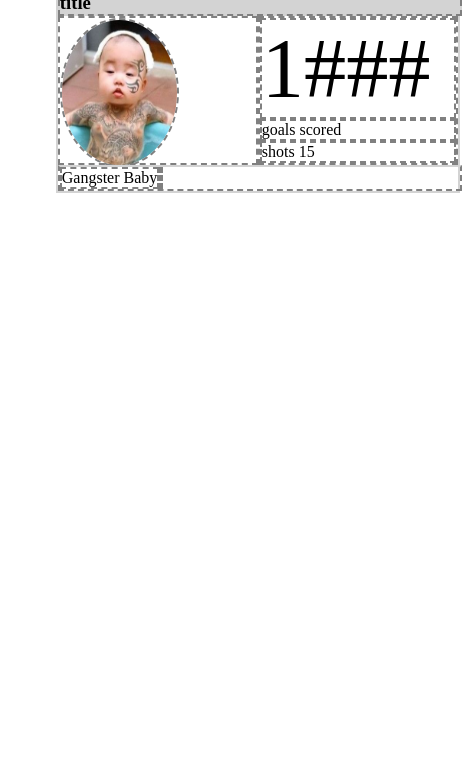
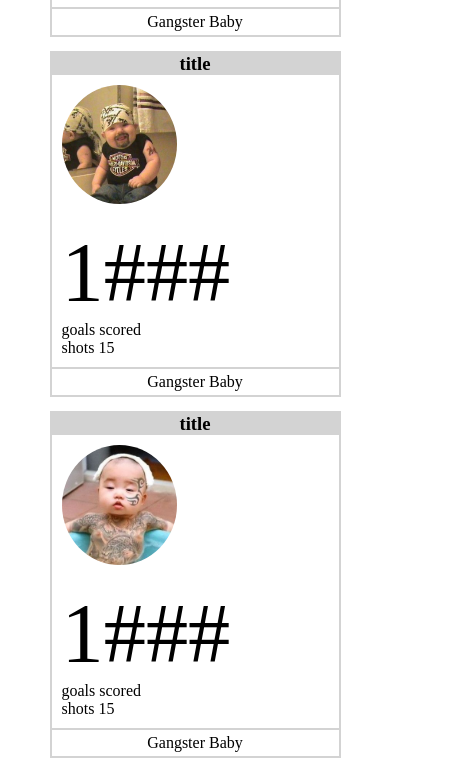
Before and after one commit to tbrandle/tbrandle.github.io, a plain HTML site: page comp_2/index.html in a window 390 px wide. Shown: the part 774-1539 px from the top of the page, 462 px wide, since content can reach past the window. Before the commit the page ends 974 px from the top, so only its background shows below. Drawn offline with Linux system fonts and the light colour scheme.

Commit message:
Correcting flexbox containers...now it is fully responsive.

```diff
--- a/comp_2/main.css
+++ b/comp_2/main.css
@@ -4,9 +4,10 @@ nav {
 
 .card-container{
   display: flex;
-  align-items: center;
+  justify-content: center;
   flex-wrap: wrap;
   width: 75%;
+  max-width: 778px;
   margin: auto;
 }
 
@@ -25,7 +26,7 @@ header {
           CARD
 *************************/
 .card * {
-  border: 2px grey dashed;
+  /*border: 2px grey dashed;*/
   margin: 0;
 }
 
@@ -39,9 +40,7 @@ header {
   flex-wrap: wrap;
   background-color: #fff;
   border: 2px lightgrey solid;
-  flex: 0 0 400px;
-  /*width: 100%;*/
-  /*min-width: 200px;*/
+  flex: .3 0 287px;
   margin: 7px;
 }
 
@@ -50,11 +49,21 @@ header {
   flex: 1 0 100%;
   background-color: lightgrey;
   margin: 0;
+  text-align: center;
 }
 
-/*******img section********/
+/******* middle section ********/
 
+.card-img,
+.stats {
+  margin: 10px 0 10px 10px;
+}
 .card-img{
+  flex: 1 0 40%;
+}
+
+.stats {
+  flex-direction: column;
   flex: 1 0 40%;
 }
 
@@ -63,13 +72,6 @@ header {
   width: 115px;
   max-width: 240px;
   height: 100%;
-}
-
-/*******stats section********/
-
-.stats {
-  flex-direction: column;
-  flex: 1 0 40%;
 }
 
 .number {
@@ -82,18 +84,15 @@ header {
 .name {
   flex: 1 0 100%;
   border-top: 2px lightgrey solid;
+  justify-content: center;
+  padding: 4px 0;
 }
 
 /*************************
       MEDIA QUERIES
 *************************/
-/*
+
 @media (min-width: 540px) {
-  .card-container {
-    flex-direction: row;
-    flex-wrap: wrap;
-  }
-  .card {
-    width: 35%;
-    flex: 2 1 46%;
+  /*.card {
+    max-width: 400px
 }*/
```
Also changed, not shown: comp_2/icons/money.jpeg (added).
